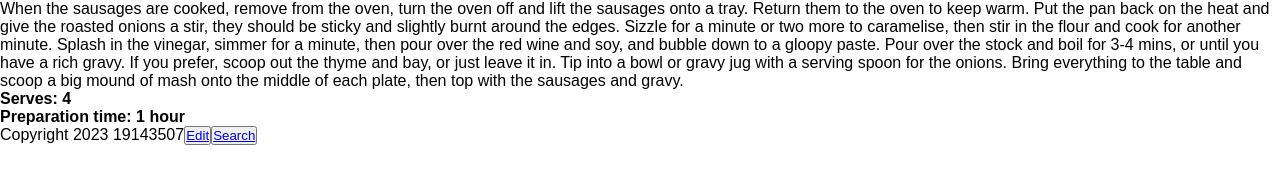
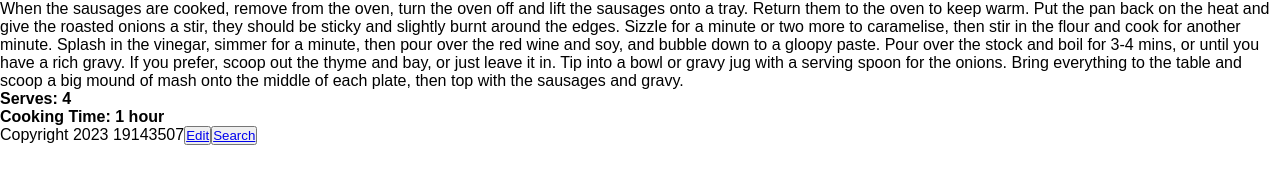
Before and after one commit to 19143507/inn-at-emmington, a Jekyll site: the page built from _recipes/sausage-mash.md, in a window 1280 px wide. Shown: the part 691-875 px from the top of the page. Built offline with Jekyll 4.4.1, drawn with Linux system fonts in a browser that asks for light colours.

Commit message:
Update Recipe “sausage-mash”

```diff
--- a/_recipes/sausage-mash.md
+++ b/_recipes/sausage-mash.md
@@ -40,24 +40,19 @@ layout: recipe
 
 \-grating of nutmeg
 
-
-
 ## Method
 
 ###### Step 1:
-
 
 Heat the oven to 200C/180C fan/gas 6. Heat the oil in an ovenproof frying pan and gently sizzle the sausages over a medium-high heat for 8-10 mins, turning them, until browned on all sides. Transfer to a plate, then put the butter in the pan and heat until sizzling. Scatter in the onions, stirring them into the butter, then add the thyme sprig, bay and sugar. Give everything a final stir, then put the sausages on top and drizzle over any juices from the plate. Roast everything for 20 mins, turning the sausages halfway through.
 
 ###### Step 2:
 
-
 Meanwhile, make the mash. Tip the potatoes into a pan of cold salted water and bring to the boil, then turn down and simmer for 10-12 mins or until just cooked all the way through (the tip of a knife should slide in easily). Drain in a colander and leave for a minute. Tip the milk into the pan and bring to a simmer, then pass the potatoes through a ricer into the hot milk and mash thoroughly. Once mashed, beat with a wooden spoon or spatula over very low heat, then beat in the butter a few bits at a time. You should have extra-fluffy, smooth mash. Keep it warm.
 
 ###### Step 3:
 
-
 When the sausages are cooked, remove from the oven, turn the oven off and lift the sausages onto a tray. Return them to the oven to keep warm. Put the pan back on the heat and give the roasted onions a stir, they should be sticky and slightly burnt around the edges. Sizzle for a minute or two more to caramelise, then stir in the flour and cook for another minute. Splash in the vinegar, simmer for a minute, then pour over the red wine and soy, and bubble down to a gloopy paste. Pour over the stock and boil for 3-4 mins, or until you have a rich gravy. If you prefer, scoop out the thyme and bay, or just leave it in. Tip into a bowl or gravy jug with a serving spoon for the onions. Bring everything to the table and scoop a big mound of mash onto the middle of each plate, then top with the sausages and gravy.
 
 * **Serves: 4**
-* **Preparation time: 1 hour**
+* **C﻿ooking Time: 1 hour**
```
